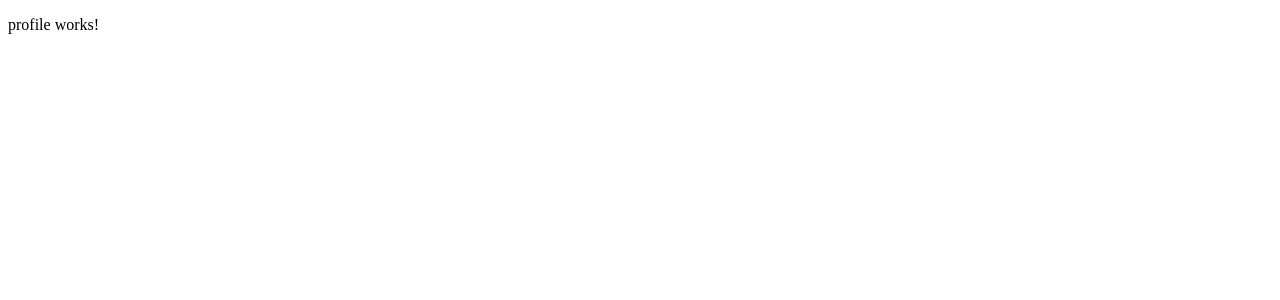
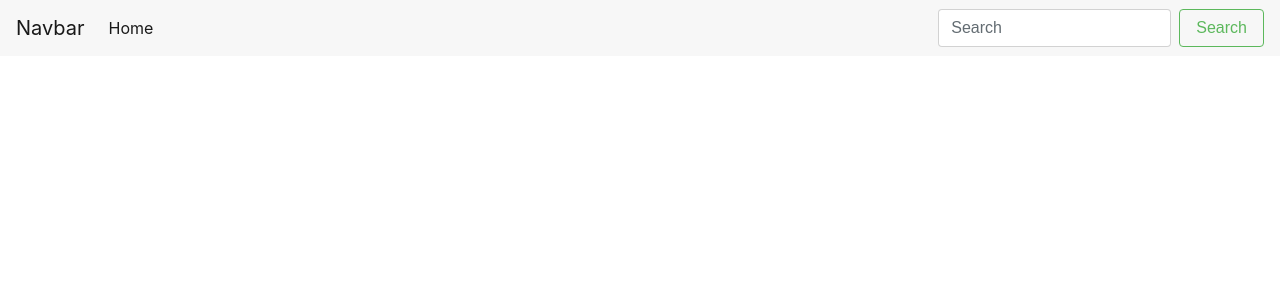
Before and after one commit to Can9UA/ng2_github-profiles-viewer, an Angular app: page / in a window 1280 px wide. Shown: the top 300 px of the page. Built offline with nearby package versions, Linux system fonts and the light colour scheme; no server answers.

Commit message:
start profile markup

```diff
--- a/src/app/app.component.html
+++ b/src/app/app.component.html
@@ -1 +1,25 @@
-<profile></profile>
+<header>
+  <nav class="navbar navbar-toggleable-md navbar-light bg-faded">
+    <button class="navbar-toggler navbar-toggler-right" type="button" aria-controls="navbarSupportedContent" aria-expanded="false" aria-label="Toggle navigation">
+      <span class="navbar-toggler-icon"></span>
+    </button>
+    <a class="navbar-brand" href="#">Navbar</a>
+
+    <div class="collapse navbar-collapse" id="navbarSupportedContent">
+      <ul class="navbar-nav mr-auto">
+        <li class="nav-item active">
+          <a class="nav-link" href="#">Home <span class="sr-only">(current)</span></a>
+        </li>
+      </ul>
+      <form class="form-inline my-2 my-lg-0">
+        <input class="form-control mr-sm-2" type="text" placeholder="Search">
+        <button class="btn btn-outline-success my-2 my-sm-0" type="submit">Search</button>
+      </form>
+    </div>
+  </nav>
+</header>
+<main>
+  <div class="container">
+    <profile></profile>
+  </div>
+</main>
--- a/src/app/components/profile/profile.component.html
+++ b/src/app/components/profile/profile.component.html
@@ -1,3 +1,34 @@
-<p>
-  profile works!
-</p>
+<div class="card mt-3" *ngIf="user">
+  <div class="card-header">
+    <h4 class="card-title mb-0">{{user.name}}</h4>
+  </div>
+  <div class="card-block">
+    <div class="row">
+      <div class="col-xs-4 col-md-2">
+        <img class="card-img w-100 mb-2" [src]="user.avatar_url" [alt]="user.name">
+        <a href="{{user.html_url}}" class="btn btn-secondary btn-block" target="_blank">Go to Profile</a>
+      </div>
+      <div class="col-xs-8 col-md-10">
+        <div class="stats">
+          <span class="badge badge-default">{{user.public_repos}} Public Repos</span>
+          <span class="badge badge-primary">{{user.public_gists}} Gists Repos</span>
+          <span class="badge badge-success">{{user.followers}} Followers</span>
+          <span class="badge badge-info">{{user.following}} Following</span>
+        </div>
+        <ul>
+
+        </ul>
+      </div>
+    </div>
+    <!--<p class="card-text">Some quick example text to build on the card title and make up the bulk of the card's content.</p>-->
+  </div>
+  <!--<ul class="list-group list-group-flush">-->
+    <!--<li class="list-group-item">Cras justo odio</li>-->
+    <!--<li class="list-group-item">Dapibus ac facilisis in</li>-->
+    <!--<li class="list-group-item">Vestibulum at eros</li>-->
+  <!--</ul>-->
+  <div class="card-block">
+    <a href="#" class="card-link">Card link</a>
+    <a href="#" class="card-link">Another link</a>
+  </div>
+</div>
--- a/src/app/components/profile/profile.component.ts
+++ b/src/app/components/profile/profile.component.ts
@@ -7,12 +7,14 @@ import { GithubService } from '../../services/github.service';
   styleUrls: ['./profile.component.css']
 })
 export class ProfileComponent implements OnInit {
+  user: any[];
 
   constructor(private _githubService: GithubService) { }
 
   ngOnInit() {
     this._githubService.getUser()
       .subscribe(user => {
+        this.user = user;
         console.log(user);
       });
   }
--- a/src/index.html
+++ b/src/index.html
@@ -2,11 +2,12 @@
 <html lang="en">
 <head>
   <meta charset="utf-8">
-  <title>ProfilesViewer</title>
+  <title>GitHub Profiles Viewer</title>
   <base href="/">
 
   <meta name="viewport" content="width=device-width, initial-scale=1">
   <link rel="icon" type="image/x-icon" href="favicon.ico">
+  <link rel="stylesheet" href="https://maxcdn.bootstrapcdn.com/bootstrap/4.0.0-alpha.6/css/bootstrap.min.css" integrity="sha384-rwoIResjU2yc3z8GV/NPeZWAv56rSmLldC3R/AZzGRnGxQQKnKkoFVhFQhNUwEyJ" crossorigin="anonymous">
 </head>
 <body>
   <app-root>Loading...</app-root>
```
